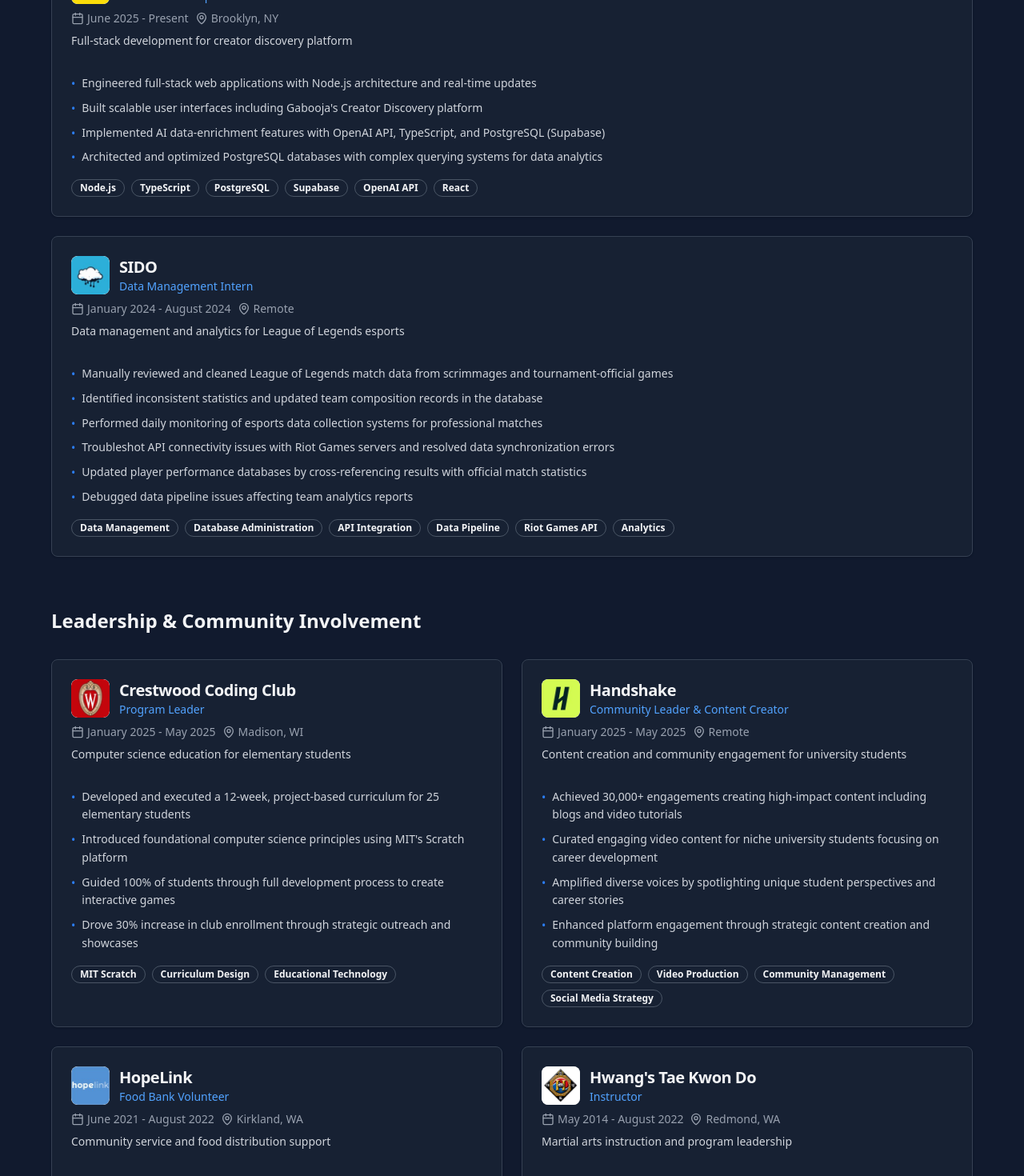
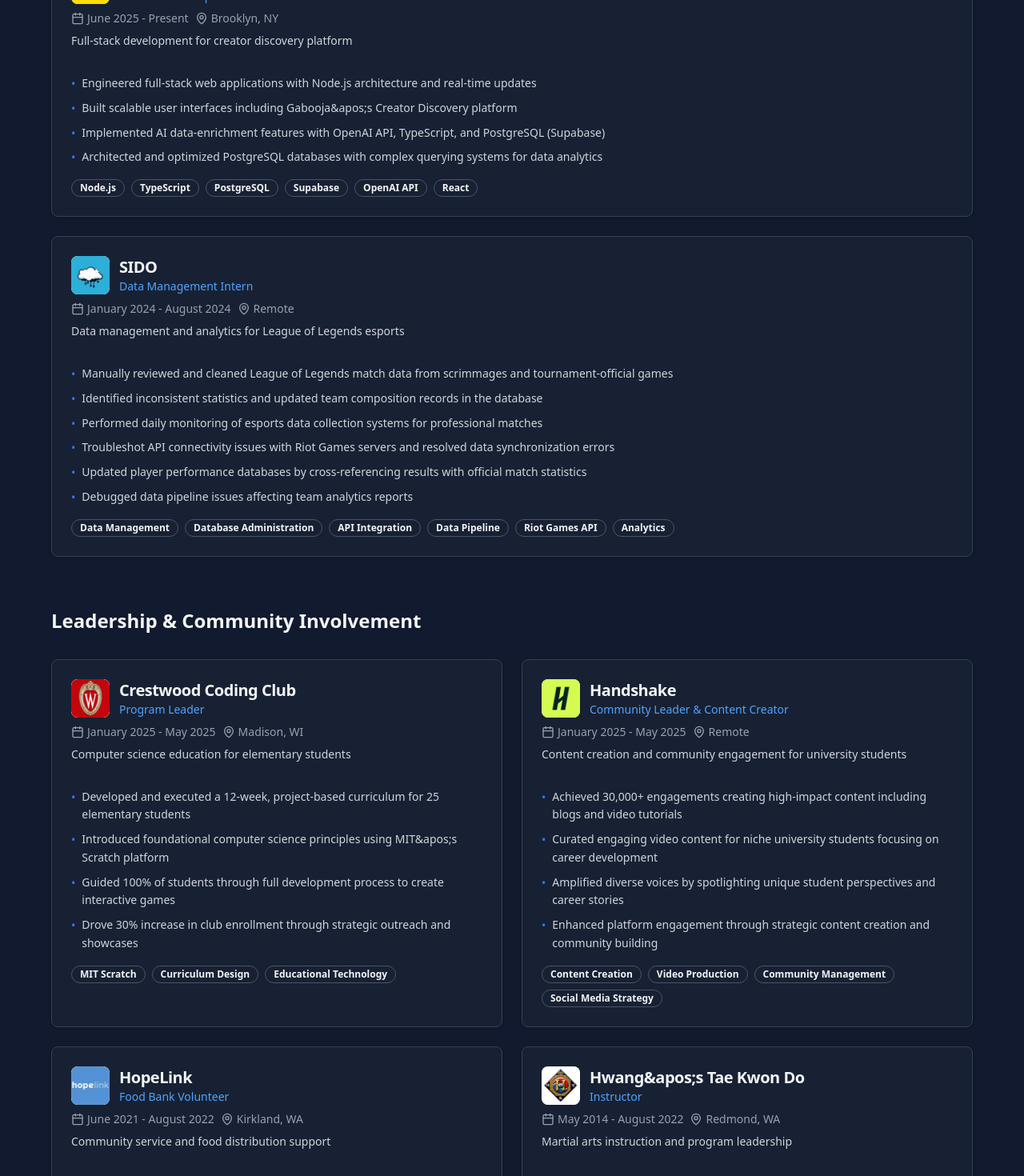
Before and after one commit to tannerlee119/Tanner-Lee-Personal-Portfolio, a Next.js app: page / in a window 1280 px wide. Shown: the part 2460-3930 px from the top of the page at 80% size. Built offline with nearby package versions, Linux system fonts and the light colour scheme.

Commit message:
Fix HTML entity encoding in About, Contact, and Experience components for consistency and improved rendering.

```diff
--- a/src/components/about.tsx
+++ b/src/components/about.tsx
@@ -38,7 +38,7 @@
 
               <p className="text-lg">
                 I am passionate about using code to create real-world impact. I love applying technology to
-                solve real problems, making fun applications and websites to improve people's lives.
+                solve real problems, making fun applications and websites to improve people&apos;s lives.
                 Beyond my professional interests, I enjoy playing the piano, running, bouldering,
                 and attending theater performances. These outlets help me fuel a balanced, creative mindset.
               </p>
--- a/src/components/contact.tsx
+++ b/src/components/contact.tsx
@@ -37,7 +37,7 @@
     icon: Linkedin,
     label: 'LinkedIn',
     href: 'https://linkedin.com/in/tannerlee119',
-    description: 'Let\'s connect professionally'
+    description: 'Let&apos;s connect professionally'
   }
 ]
 
--- a/src/components/experience.tsx
+++ b/src/components/experience.tsx
@@ -14,7 +14,7 @@
     description: 'Full-stack development for creator discovery platform',
     achievements: [
       'Engineered full-stack web applications with Node.js architecture and real-time updates',
-      'Built scalable user interfaces including Gabooja\'s Creator Discovery platform',
+      'Built scalable user interfaces including Gabooja&apos;s Creator Discovery platform',
       'Implemented AI data-enrichment features with OpenAI API, TypeScript, and PostgreSQL (Supabase)',
       'Architected and optimized PostgreSQL databases with complex querying systems for data analytics'
     ],
@@ -49,7 +49,7 @@
     description: 'Computer science education for elementary students',
     achievements: [
       'Developed and executed a 12-week, project-based curriculum for 25 elementary students',
-      'Introduced foundational computer science principles using MIT\'s Scratch platform',
+      'Introduced foundational computer science principles using MIT&apos;s Scratch platform',
       'Guided 100% of students through full development process to create interactive games',
       'Drove 30% increase in club enrollment through strategic outreach and showcases'
     ],
@@ -86,7 +86,7 @@
     technologies: ['Team Collaboration', 'Inventory Management', 'Community Service', 'Food Safety Standards']
   },
   {
-    organization: 'Hwang\'s Tae Kwon Do',
+    organization: 'Hwang&apos;s Tae Kwon Do',
     position: 'Instructor',
     location: 'Redmond, WA',
     period: 'May 2014 - August 2022',
```
